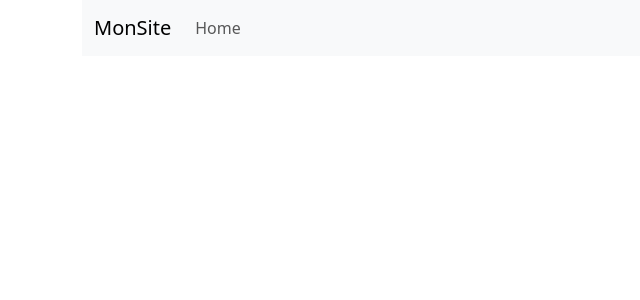
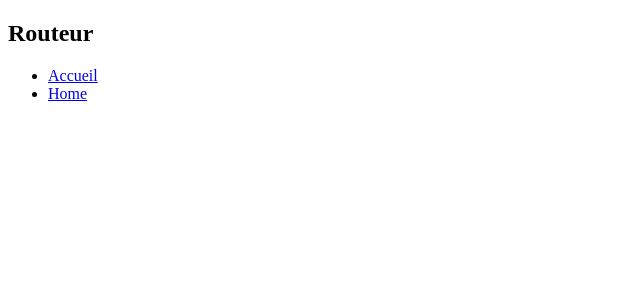
Before and after one commit to Yacoubbeltanivelle/React---Navigation-authentification-et-persistance, a React (Vite) app: page / in a window 1280 px wide. Before the commit this address had no page. Shown: the top 300 px of the page, without its empty margins (0-640 px from the left). Built offline with nearby package versions, Linux system fonts and the light colour scheme.

Commit message:
Sans bootstrap

```diff
--- a/src/App.jsx
+++ b/src/App.jsx
@@ -1,29 +1,29 @@
-import { Route, Routes } from "react-router";
+import { Route, Routes, Link } from "react-router";
 import Home from "./pages/Home.jsx";
-
-import "bootstrap/dist/css/bootstrap.min.css";
-import Container from "react-bootstrap/Container";
-import Nav from "react-bootstrap/Nav";
-import Navbar from "react-bootstrap/Navbar";
 
 import "./App.css";
 
 function App() {
   return (
-    <Container>
-      <Navbar bg="light" expand="lg">
-        <Container>
-          <Navbar.Brand href="/">MonSite</Navbar.Brand>
-          <Nav className="me-auto">
-            <Nav.Link href="/home">Home</Nav.Link>
-          </Nav>
-        </Container>
-      </Navbar>
+    <div>
+      <nav>
+        <h1>Routeur</h1>
+        <ul>
+          <li>
+            <Link to="/">Accueil</Link>
+          </li>
+          <li>
+            <Link to="/home">Home</Link>
+          </li>
+        </ul>
+      </nav>
 
-      <Routes>
-        <Route path="/home" element={<Home />} />
-      </Routes>
-    </Container>
+      <main>
+        <Routes>
+          <Route path="/home" element={<Home />} />
+        </Routes>
+      </main>
+    </div>
   );
 }
 
```
